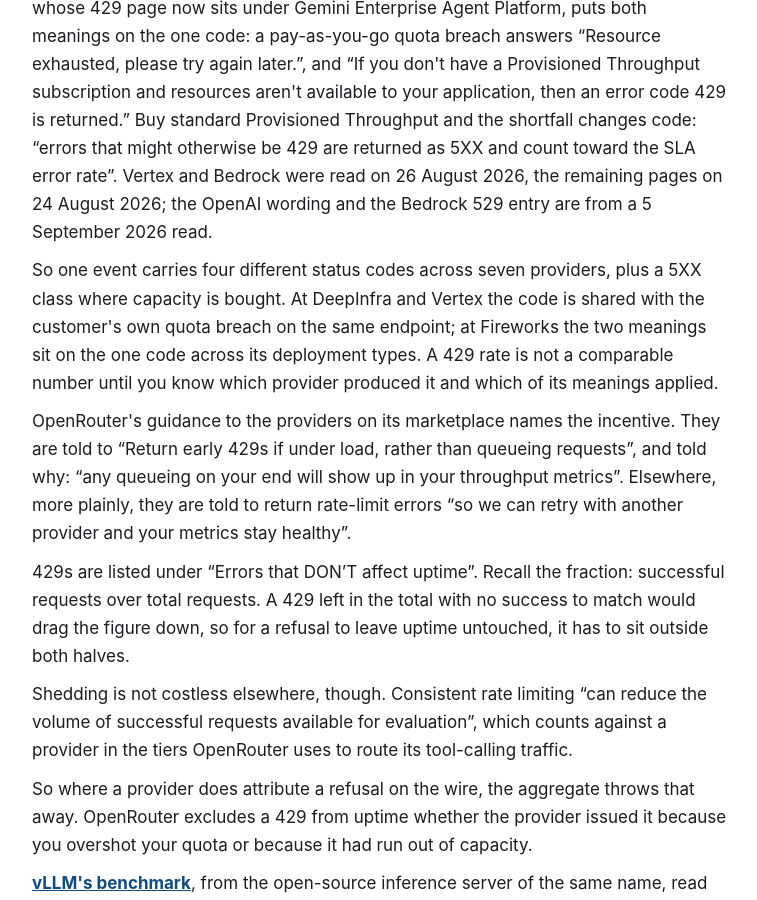
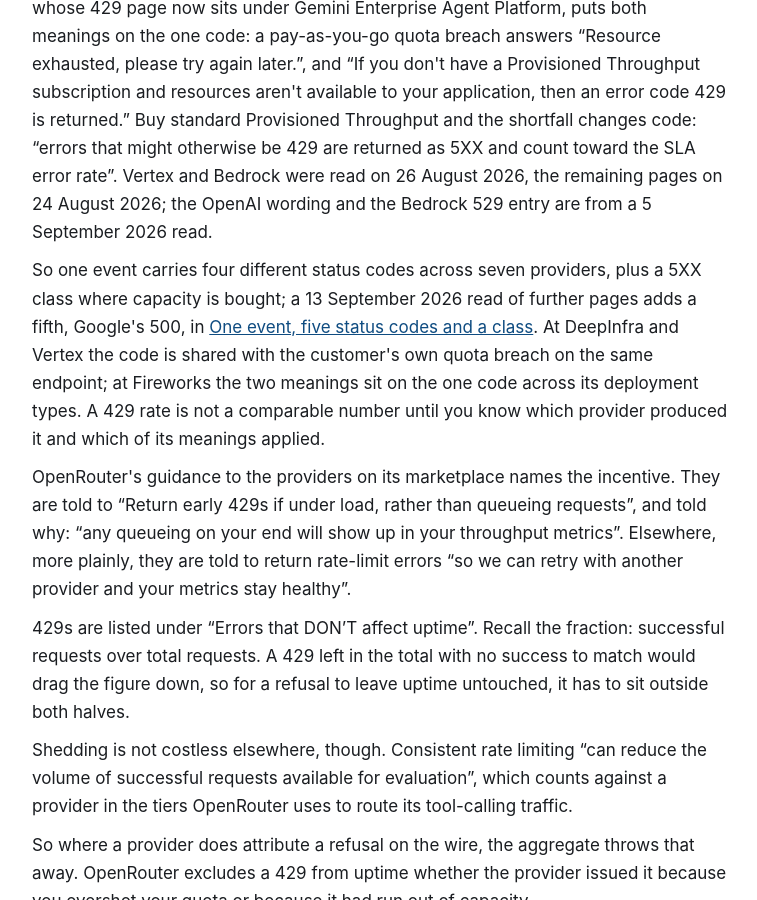
Before and after one commit to percentes/percentes.github.io, a Jekyll site: the page built from _posts/2026-08-31-the-failure-your-dashboard-cannot-see.md, in a window 1280 px wide and 900 px high, scrolled down 5110 px. Shown: the whole window, without its empty margins (260-1017 px from the left). Built offline with Jekyll 4.4.1, drawn with Linux system fonts in a browser that asks for light colours.

Commit message:
site: record the fifth status code in the first essay

```diff
--- a/_posts/2026-08-31-the-failure-your-dashboard-cannot-see.md
+++ b/_posts/2026-08-31-the-failure-your-dashboard-cannot-see.md
@@ -222,7 +222,10 @@ count toward the SLA error rate". Vertex and Bedrock were read on
 wording and the Bedrock 529 entry are from a 5 September 2026 read.
 
 So one event carries four different status codes across seven providers,
-plus a 5XX class where capacity is bought. At DeepInfra and Vertex the
+plus a 5XX class where capacity is bought; a 13 September 2026 read of
+further pages adds a fifth, Google's 500, in
+[One event, five status codes and a class](/writing/2026/one-event-five-status-codes-and-a-class/).
+At DeepInfra and Vertex the
 code is shared with the customer's own quota breach on the same endpoint;
 at Fireworks the two meanings sit on the one code across its deployment
 types. A 429
```
